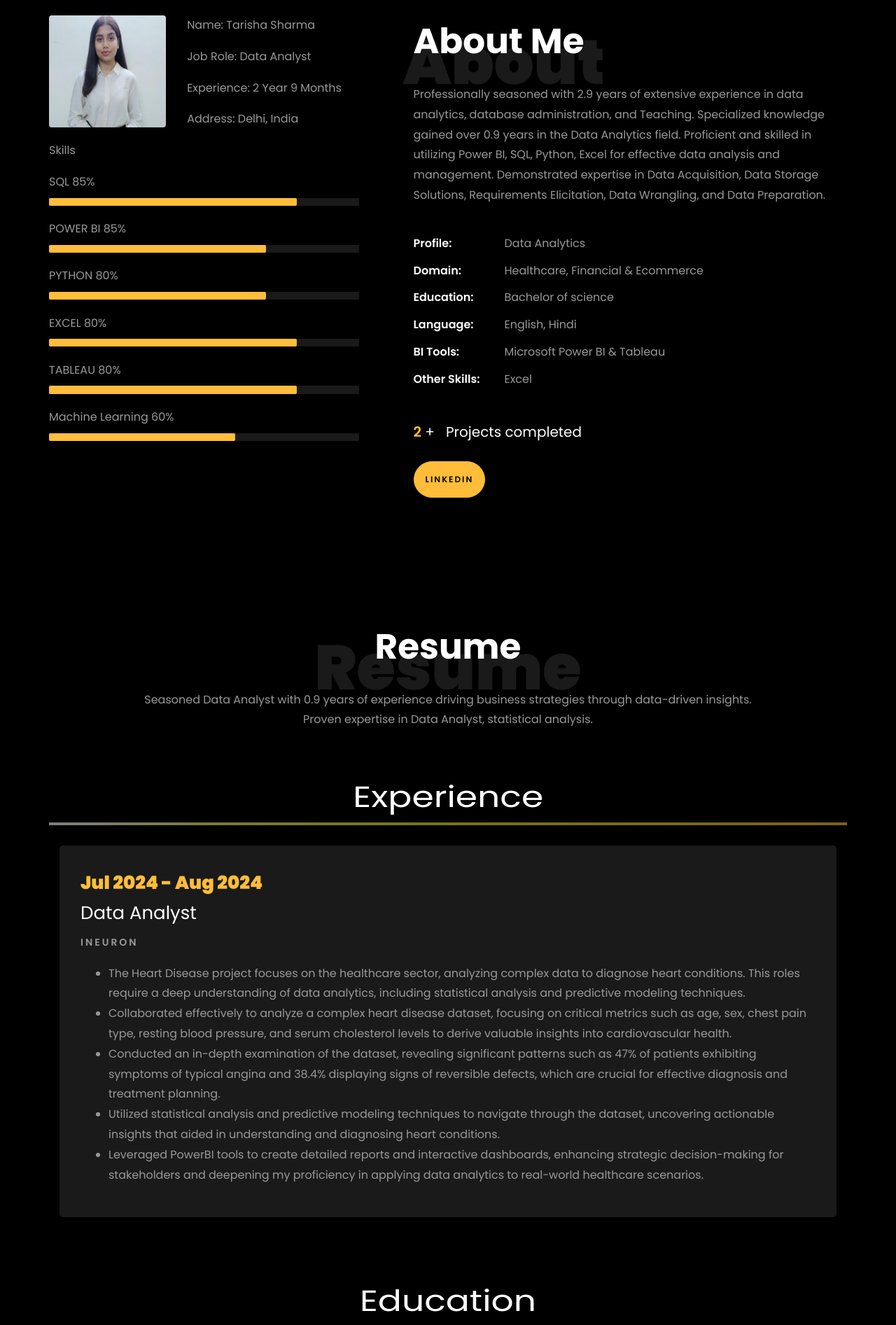
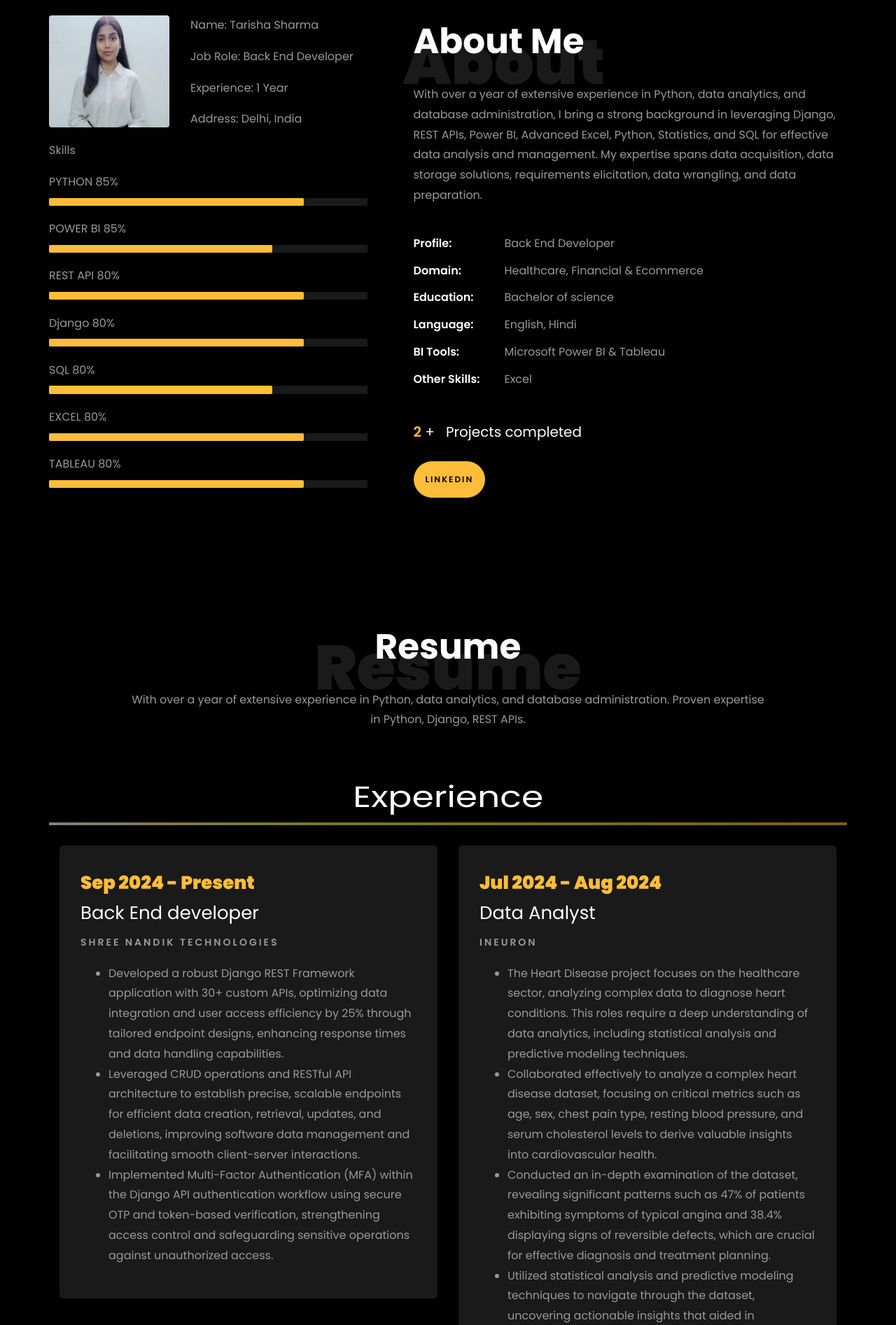
Before and after one commit to Tarishasharmaa10/tarishasharma.github.io, a plain HTML site: page index.html in a window 1280 px wide. Shown: the part 840-2733 px from the top of the page at 70% size. Drawn offline with Linux system fonts and the light colour scheme; files whose address does not match are found by name.

Commit message:
Update index.html

```diff
--- a/index.html
+++ b/index.html
@@ -159,7 +159,7 @@
 
 						// Create an array of typing text
 						const typingTexts = [
-						'Learner','Data Analyst',
+						'Learner','Back End Developer',
 						];
 
 						// Create a function to display the typing animation for a given text
@@ -185,7 +185,7 @@
 
 						<br>
 						<br>
-			            <h2>A Data Analyst</h2>
+			            <h2>A Back End Developer</h2>
 						<!-- <h2 class="d-flex" style="margin-bottom: 0">With over 5 years of experience</h2> -->
 						<!-- <br> -->
 			            <p><a href="https://github.com/Tarishasharmaa10" class="btn btn-white btn-outline-white py-3 px-4">My works</a></p>
@@ -217,8 +217,8 @@
 									<div class="col-sm-6 col-md-7">
 									  <div class="about-info">
 										<p><span class="title-s">Name: </span> <span>Tarisha Sharma</span></p>
-										<p><span class="title-s">Job Role: </span> <span>Data Analyst</span></p>
-										<p><span class="title-s">Experience: </span> <span>2 Year 9 Months</span></p>
+										<p><span class="title-s">Job Role: </span> <span>Back End Developer</span></p>
+										<p><span class="title-s">Experience: </span> <span>1 Year</span></p>
 										<p><span class="title-s">Address: </span> <span>Delhi, India</span></p>
 									  </div>
 									</div>
@@ -226,7 +226,7 @@
 
 								<div class="skill-mf">
 									<p class="title-s">Skills</p>
-									<span>SQL</span> <span class="pull-right">85%</span>
+									<span>PYTHON</span> <span class="pull-right">85%</span>
 									<div class="progress">
 										<div class="progress-bar" role="progressbar" style="width: 80%;" aria-valuenow="80" aria-valuemin="0"
 											aria-valuemax="100"></div>
@@ -238,7 +238,19 @@
 											aria-valuemax="100"></div>
 									</div>
 
-									<span>PYTHON</span> <span class="pull-right">80%</span>
+									<span>REST API</span> <span class="pull-right">80%</span>
+									<div class="progress">
+										<div class="progress-bar" role="progressbar" style="width: 80%" aria-valuenow="80" aria-valuemin="0"
+											aria-valuemax="100"></div>
+									</div>
+
+									<span>Django</span> <span class="pull-right">80%</span>
+									<div class="progress">
+										<div class="progress-bar" role="progressbar" style="width: 80%" aria-valuenow="80" aria-valuemin="0"
+											aria-valuemax="100"></div>
+									</div>
+
+									<span>SQL</span> <span class="pull-right">80%</span>
 									<div class="progress">
 										<div class="progress-bar" role="progressbar" style="width: 70%" aria-valuenow="70" aria-valuemin="0"
 											aria-valuemax="100"></div>
@@ -256,11 +268,7 @@
 											aria-valuemax="100"></div>
 									</div>
 
-									<span>Machine Learning</span> <span class="pull-right">60%</span>
-									<div class="progress">
-										<div class="progress-bar" role="progressbar" style="width: 60%" aria-valuenow="60" aria-valuemin="0"
-											aria-valuemax="100"></div>
-									</div>
+
 								</div>
 							</div>
 						</div>
@@ -273,9 +281,9 @@
 								<h1 class="big">About</h1>
 								<h2 class="mb-4">About Me</h2>
 
-								<p>Professionally seasoned with 2.9 years of extensive experience in data analytics, database administration, and Teaching. Specialized knowledge gained over 0.9 years in the Data Analytics field. Proficient and skilled in utilizing Power BI, SQL, Python, Excel for effective data analysis and management. Demonstrated expertise in Data Acquisition, Data Storage Solutions, Requirements Elicitation, Data Wrangling, and Data Preparation.</p>
+								<p>With over a year of extensive experience in Python, data analytics, and database administration, I bring a strong background in leveraging Django, REST APIs, Power BI, Advanced Excel, Python, Statistics, and SQL for effective data analysis and management. My expertise spans data acquisition, data storage solutions, requirements elicitation, data wrangling, and data preparation.</p>
 								<ul class="about-info mt-4 px-md-0 px-2">
-									<li class="d-flex"><span>Profile:</span> <span>Data Analytics</span></li>
+									<li class="d-flex"><span>Profile:</span> <span>Back End Developer</span></li>
 									<li class="d-flex"><span>Domain:</span> <span>Healthcare, Financial & Ecommerce</span></li>
 									<li class="d-flex"><span>Education:</span> <span>Bachelor of science</span></li>
 									<li class="d-flex"><span>Language:</span> <span>English, Hindi</span></li>
@@ -310,7 +318,7 @@
           <div class="col-md-10 heading-section text-center ftco-animate">
           	<h1 class="big big-2">Resume</h1>
             <h2 class="mb-4">Resume</h2>
-            <p>Seasoned Data Analyst with 0.9 years of experience driving business strategies through data-driven insights. Proven expertise in Data Analyst, statistical analysis.</p>
+            <p>With over a year of extensive experience in Python, data analytics, and database administration. Proven expertise in Python, Django, REST APIs.</p>
           </div>
         </div>
 
@@ -321,12 +329,27 @@
 		<br>
 
 		<div class="row">
-				<div class="col-md-12">
+				<div class="col-md-6">
+					<div class="resume-wrap ftco-animate">
+						<span class="date">Sep 2024 - Present</span>
+						<h2>Back End developer</h2>
+						<span class="position">Shree Nandik Technologies</span>
+						<p class="mt-8">
+							<ul>
+								<li>Developed a robust Django REST Framework application with 30+ custom APIs, optimizing data integration and user access efficiency by 25% through tailored endpoint designs, enhancing response times and data handling capabilities.</li>
+								<li>Leveraged CRUD operations and RESTful API architecture to establish precise, scalable endpoints for efficient data creation, retrieval, updates, and deletions, improving software data management and facilitating smooth client-server interactions.</li>
+								<li>Implemented Multi-Factor Authentication (MFA) within the Django API authentication workflow using secure OTP and token-based verification, strengthening access control and safeguarding sensitive operations against unauthorized access.</li>
+							</ul>
+						</p>
+					</div>
+				</div>
+
+				<div class="col-md-6">
 					<div class="resume-wrap ftco-animate">
 						<span class="date">Jul 2024 - Aug 2024</span>
 						<h2>Data Analyst</h2>
 						<span class="position">iNeuron</span>
-						<p class="mt-12">
+						<p class="mt-8">
 							<ul>
 								<li>The Heart Disease project focuses on the healthcare sector, analyzing complex data to diagnose heart conditions. This roles require a deep understanding of data analytics, including statistical analysis and predictive modeling techniques.</li>
 								<li>Collaborated effectively to analyze a complex heart disease dataset, focusing on critical metrics such as age, sex, chest pain type, resting blood pressure, and serum cholesterol levels to derive valuable insights into cardiovascular health.</li>
@@ -336,7 +359,6 @@
 							</ul>
 						</p>
 					</div>
-
 				</div>
 			</div>
 
@@ -554,7 +576,7 @@
           			<span class="icon-globe"></span>
           		</div>
           		<h3 class="mb-4">Download Resume</h3>
-	            <p><a href="https://shorturl.at/J8XAz">resumelink</a></p>
+	            <p><a href="https://shorturl.at/AduK8">resumelink</a></p>
 	          </div>
           </div>
 
```
